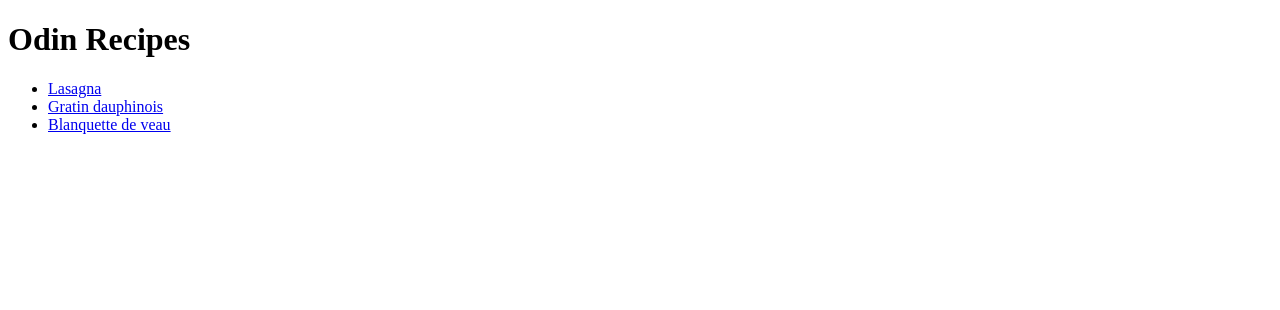
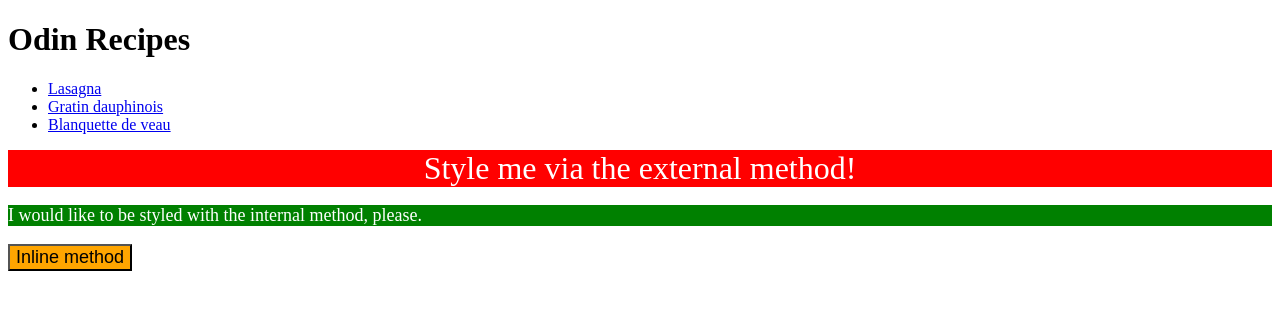
Before and after one commit to RobInTrust/odin-recipes, a plain HTML site: page index.html in a window 1280 px wide. Drawn offline with Linux system fonts and the light colour scheme.

Commit message:
Add 3 methods for css examples

```diff
--- a/index.html
+++ b/index.html
@@ -6,6 +6,13 @@
     <meta name="viewport" content="width=device-width, initial-scale=1.0">
     <link rel="stylesheet" href="style/style.css">
     <title>Document</title>
+    <style>
+        p {
+        background-color: green;
+        color: white;
+        font-size: 18px;
+        }
+    </style>
 </head>
 <body>
     <h1>Odin Recipes</h1>
@@ -15,5 +22,9 @@
     <li><a href="recipes/gratin_dauphinois.html">Gratin dauphinois</a></li>
     <li><a href="recipes/blanquette_de_veau.html">Blanquette de veau</a></li>
     </ul>
+
+    <div>Style me via the external method!</div>
+    <p>I would like to be styled with the internal method, please.</p>
+    <button style="background-color: orange; font-size: 18px;">Inline method</button>
 </body>
 </html>
--- a/style/style.css
+++ b/style/style.css
@@ -0,0 +1,7 @@
+div {
+    background-color: red;
+    color: white;
+    font-size: 32px;
+    text-align: center;
+    text-decoration: bold;
+}
```
